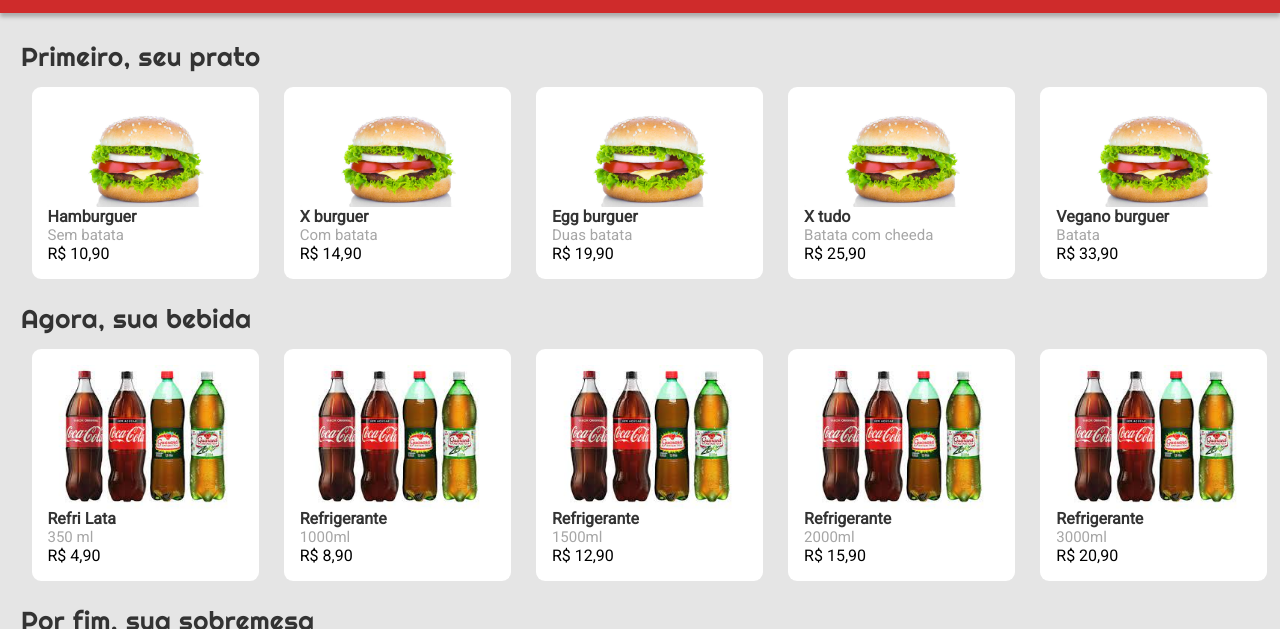
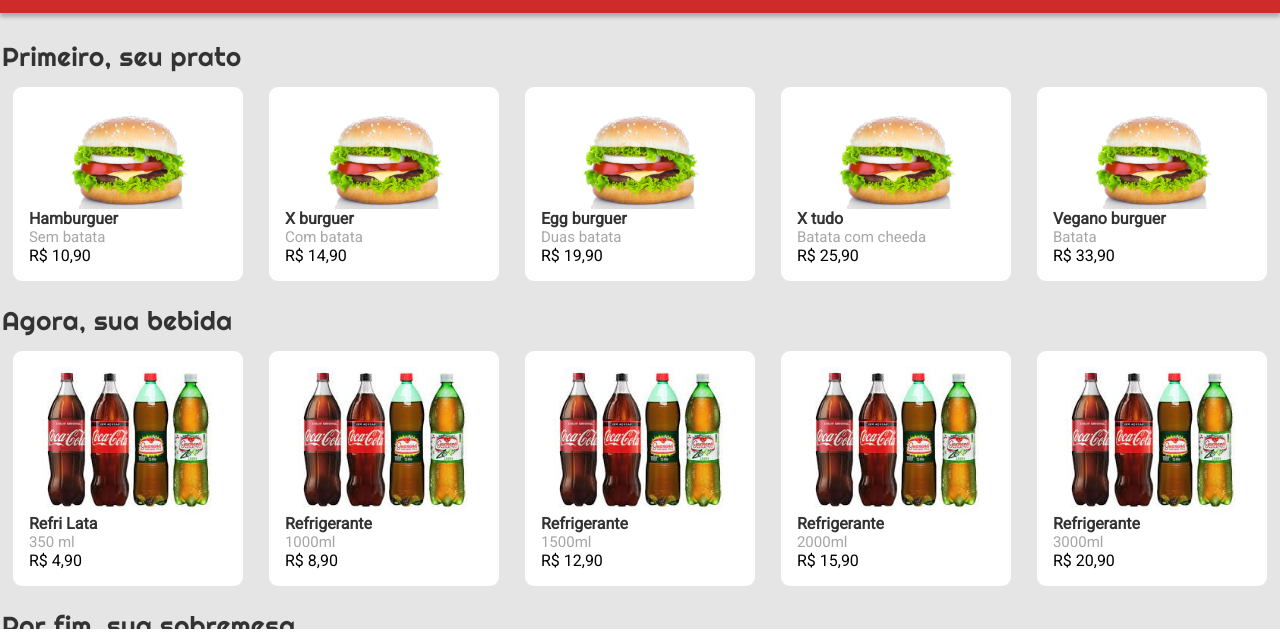
Before and after one commit to Uenderss/projeto3-driveneats, a plain HTML site: page index.html in a window 1280 px wide. Shown: the part 79-721 px from the top of the page. Drawn offline with nearby package versions, Linux system fonts and the light colour scheme.

```diff
--- a/css/style.css
+++ b/css/style.css
@@ -24,7 +24,7 @@ header {
 section {
   margin-top: 123px;
   margin-bottom: 92px;
-  margin-left: 19px;
+  /* margin-left: 19px; */
 }
 footer {
   background: #ffffff;
```
